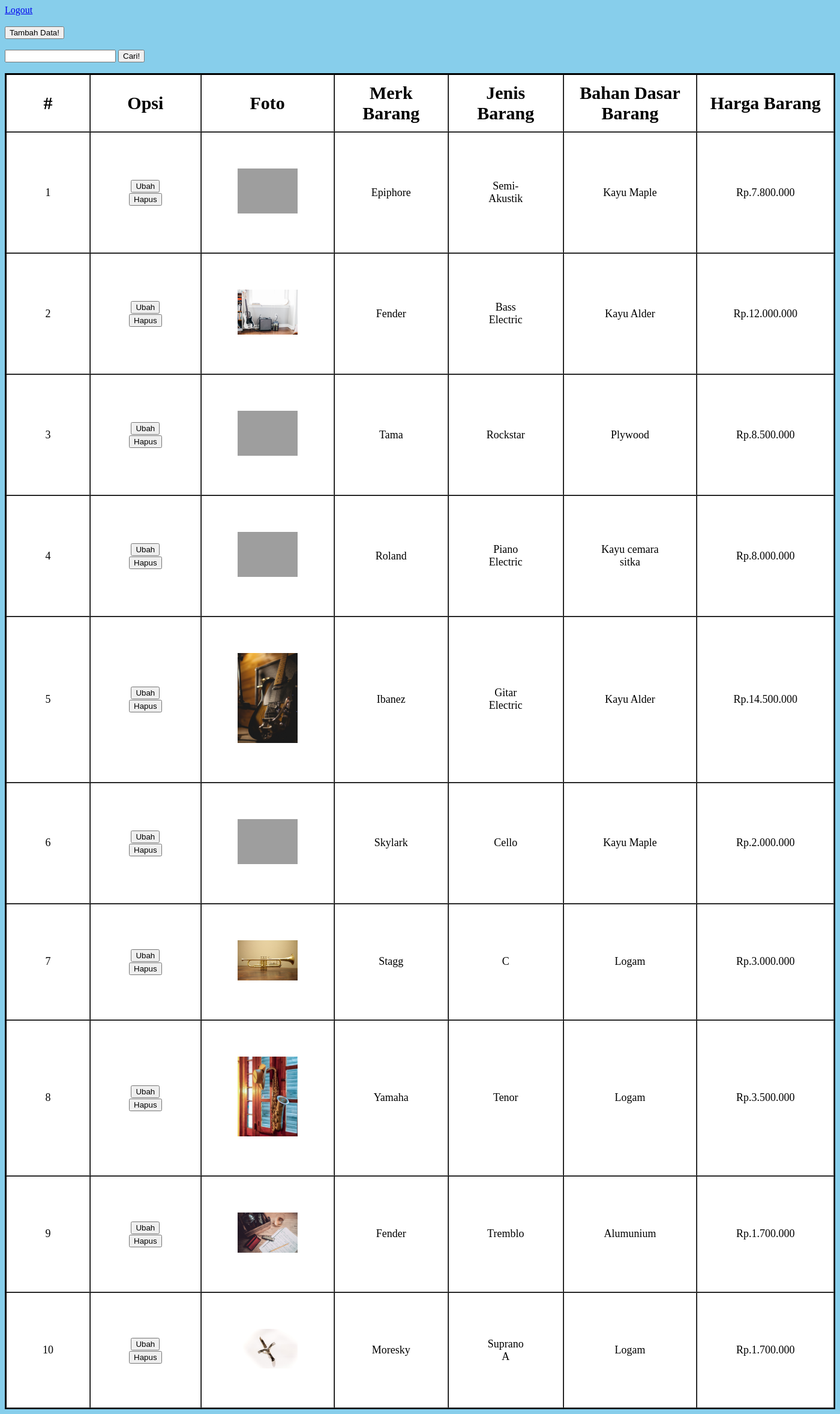
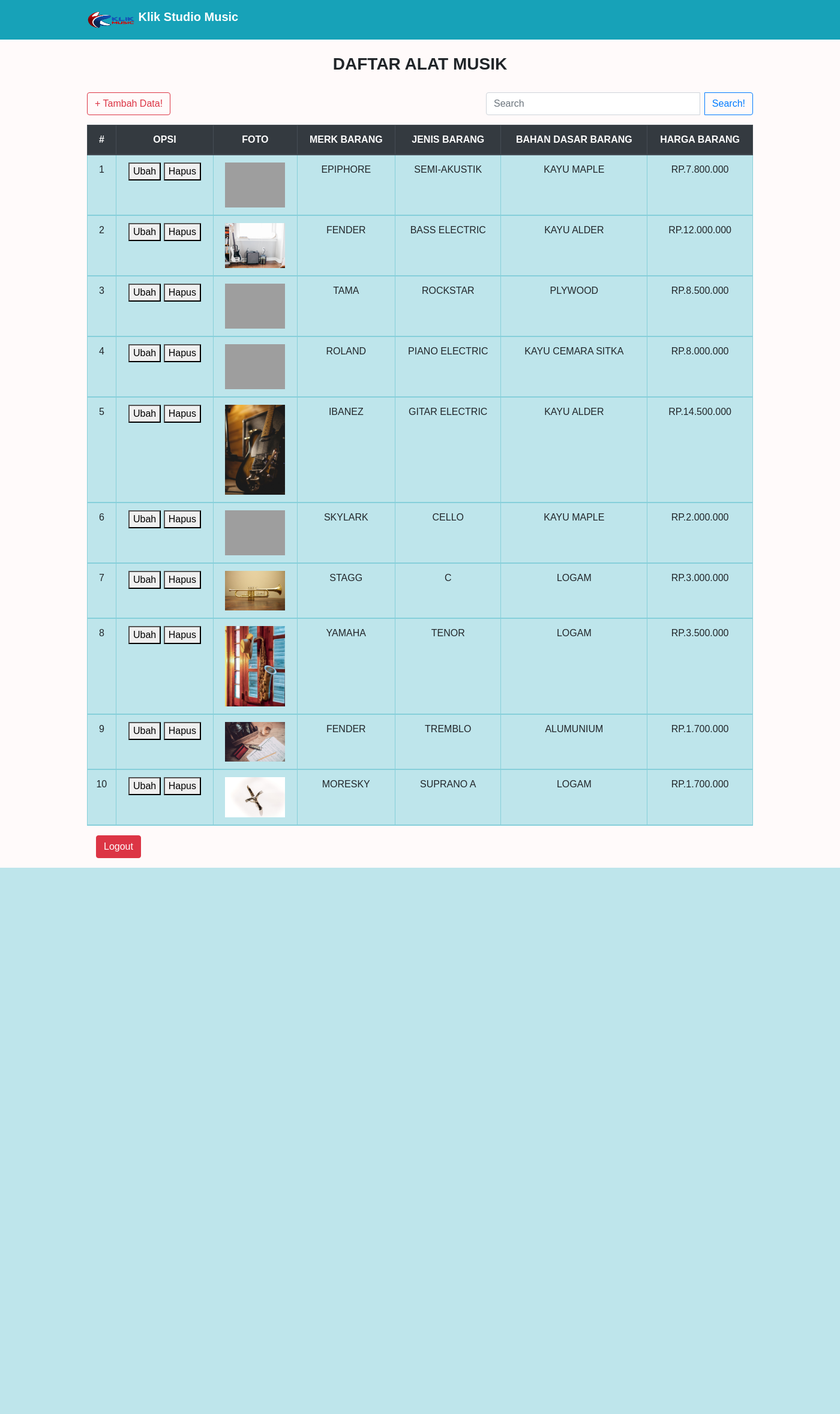
Before and after one commit to Rifqi025/pw2020_193040149, a PHP site: page /php/admin.php in a window 1400 px wide. Shown: the whole page at 60% size. After the commit the page ends 1447 px from the top, so only its background shows below. Run offline with PHP 8.4, Linux system fonts and the light colour scheme; a user stored in the database is signed in; data comes from the database, SQL or seed files in the repository; grey boxes are pictures that could not be loaded.

Commit message:
Praktikum Modul 7

```diff
--- a/praktikum/P7_PW_193040149/latihan7c/css/index.css
+++ b/praktikum/P7_PW_193040149/latihan7c/css/index.css
@@ -1,3 +1,4 @@
+/* pada bagian body tabel */
 body {
     background-color: skyblue;
 }
--- a/praktikum/P7_PW_193040149/latihan7c/php/admin.php
+++ b/praktikum/P7_PW_193040149/latihan7c/php/admin.php
@@ -30,24 +30,60 @@ if (isset($_GET['cari'])) {
   <meta charset="UTF-8">
   <meta name="viewport" content="width=device-width, initial-scale=1.0">
   <title>Halaman Admin</title>
-  <link rel="stylesheet" href="../css/index.css">
+  <link rel="stylesheet" href="https://maxcdn.bootstrapcdn.com/bootstrap/4.4.1/css/bootstrap.min.css">
+  <script src="https://maxcdn.bootstrapcdn.com/bootstrap/4.4.1/js/bootstrap.min.js"></script>
+
+  <style>
+    body {
+      background-color: snow;
+      font-family: 'Montserrat', sans-serif;
+      font-weight: 400;
+
+    }
+
+    .container h3 {
+      text-align: center;
+      width: 100%;
+      margin-top: 90px;
+      margin-bottom: 30px;
+    }
+  </style>
 </head>
 
 <body>
-<div class="logout">
-  <a href="logout.php">Logout</a>
-</div>
-<br>
-<div class="add">
-    <a href="tambah.php"><button>Tambah Data!</button></a>
+
+<!-- Nabvar -->
+<nav class="navbar navbar-dark bg-info fixed-top">
+    <div class="container">
+      <a class="navbar-brand" href="#">
+        <img src="../assets/img/klik.png" width="80" height="40" class="d-inline-block align-top" alt="">
+        <strong> Klik Studio Music </strong>
+      </a>
+    </div>
+  </nav>
+
+<div class="container">
+<h3><b> DAFTAR ALAT MUSIK </b></h3>
+<div class="row">
+      <div class="col">
+        <div class="input-group mb-3">
+          <a href="tambah.php" class="btn btn-outline-danger">+ Tambah Data!</a>
+        </div>
+      </div>
+<div class="col-lg-5">
+    <div class="input-group mb-3">
+        <form action="" method="get" class="input-group">
+            <input type="text" class="form-control mr-sm-2" name="keyword" placeholder="Search" autocomplete="off">
+            <div class="input-group-append">
+              <button class="btn btn-outline-primary" type="submit" name="cari">Search!</button>
+            </div>
+          </form>
+      </div>
+    </div>
   </div>
-  <br>
-  <form action="" method="get">
-    <input type="text" name="keyword">
-    <button type="submit" name="cari">Cari!</button>
-  </form>
-  <br>
-<table border="1" cellpadding="13" cellspacing="0">
+
+  <table class="table table-bordered table-info">
+      <thead class="text-uppercase text-center thead-dark">
   <tr>
     <th>#</th>
     <th>Opsi</th>
@@ -85,5 +121,10 @@ if (isset($_GET['cari'])) {
   <?php endif; ?>
 
 </table>
+<div class="col">
+  <div class="input-group mb-3">
+    <a href="logout.php" class="btn btn-danger">Logout</a>
+  </div>
+</div>
 </body>
 </html>
```
Also changed, not shown: praktikum/P7_PW_193040149/latihan7c/php/login.php (+48 -3 lines), praktikum/P7_PW_193040149/latihan7c/assets/img/klik.png (added).
